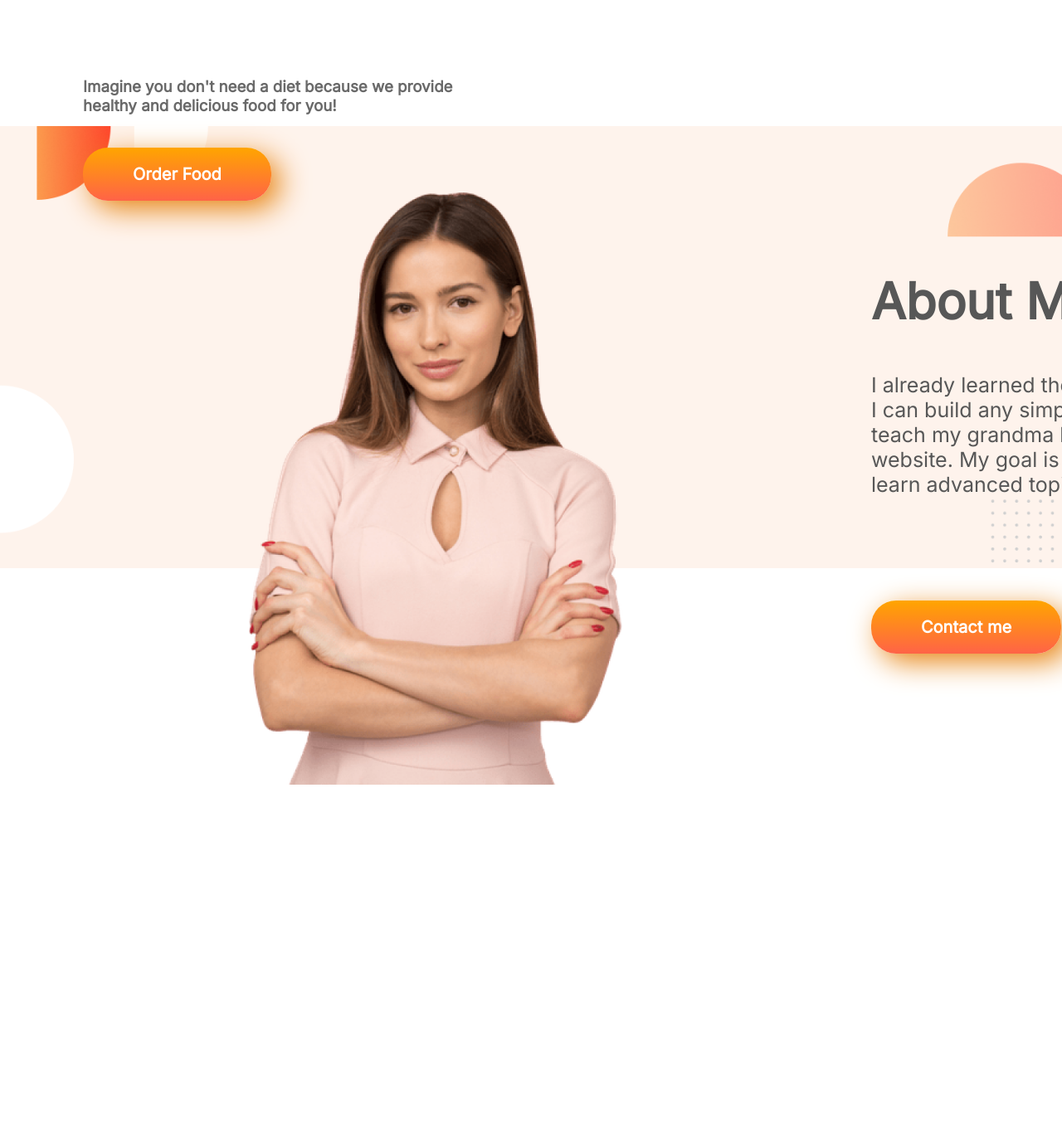
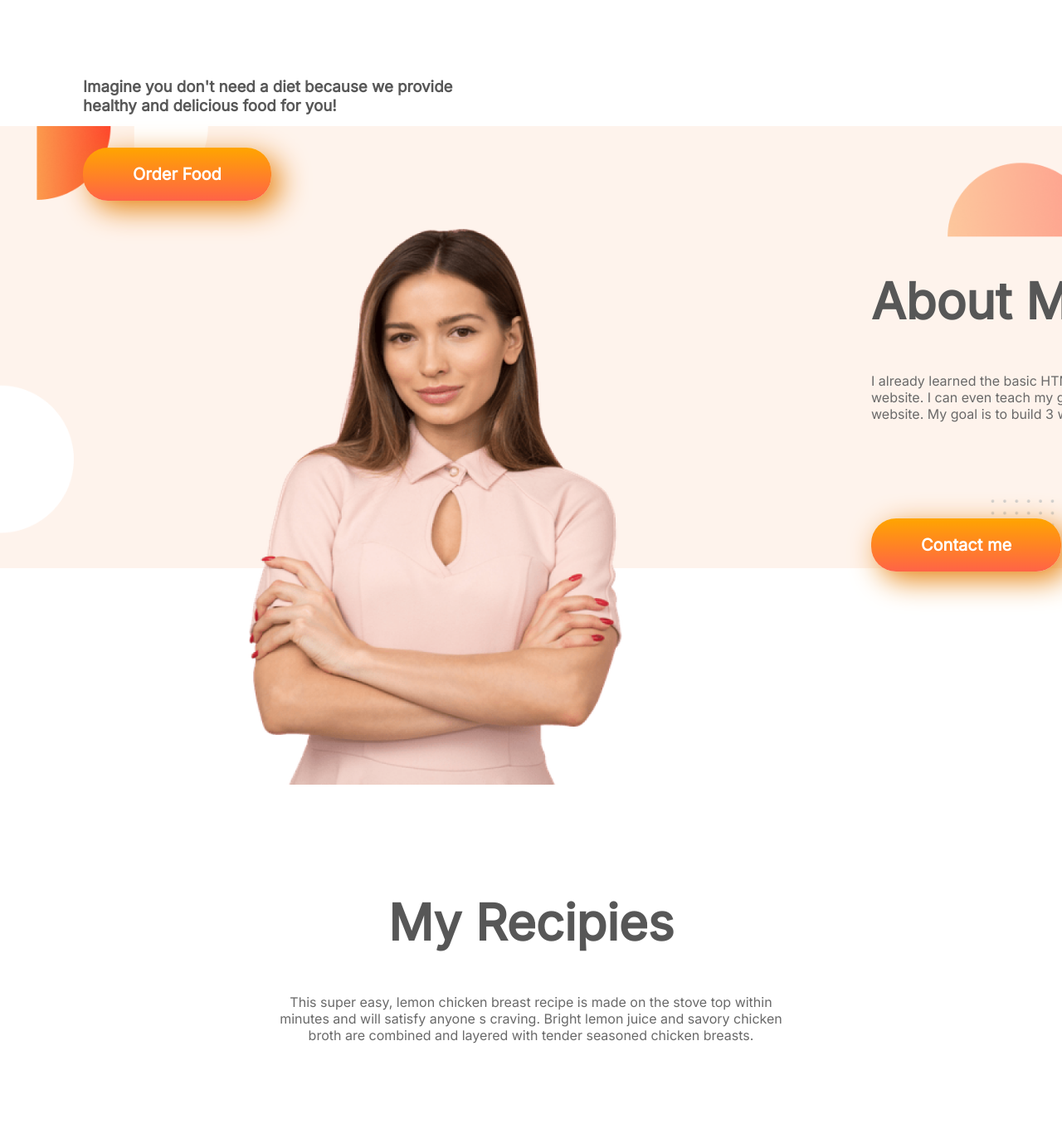
Before and after one commit to Robin-Matubbor/Conceptual_Website, a plain HTML site: page index.html in a window 1280 px wide. Shown: the part 751-2129 px from the top of the page at 83% size. Before the commit the page ends 1746 px from the top, so only its background shows below. Drawn offline with Linux system fonts and the light colour scheme.

Commit message:
Section 3rd finished

```diff
--- a/index.html
+++ b/index.html
@@ -44,5 +44,15 @@
             <a class="link-button-2st-section" target="_blank" href="https://www.linkedin.com/feed/">Contact me</a>
         </div>
     </section>
+
+
+    <section class="full-width">
+        <div class="section-3rd-style">
+            <h2>My Recipies</h2>
+            <p id="section-3rd-peragraph-style">
+                This super easy, lemon chicken breast recipe is made on the stove top within minutes and will satisfy anyone s craving. Bright lemon juice and savory chicken broth are combined and layered with tender seasoned chicken breasts.
+            </p>
+        </div>
+    </section>
 </body>
 </html>
--- a/style.css
+++ b/style.css
@@ -16,6 +16,13 @@ h2{
     color: #575757;
     font-weight:900;
     }
+
+h3{
+    font-size: px;
+    color: #575757;
+    font-weight:900;
+    }
+}
 p{
     font-size: 25px;
     color: #575757;
@@ -62,42 +69,58 @@ p{
 
 .half-width{
     width: 50%;
-}
+    }
 
 .half-width img{
     width: 100%;
-}
+    }
 
 #position-text-1st-section{
     position: relative;
     left: 100px;
     top : 150px;
-}
+    }
 
 #position-img-1st-section{
     position: relative;
     right: 100px;
-}
+    }
 
 
 #position-img-2nd-section{
     position: relative;
-    top: 80px;
+    top: 124px;
     left: 300px;
     width: 450px;
+    height: 670px;
+    }
 
-}
 
 #position-text-2nd-section{
     position: relative;
     top : 125px;
     left: 600px;
     width: 40%;
-
-}
+    }
 
 #second-sectoin-background-image{
     background-image: url(image/shapes/7.png);
     background-repeat: no-repeat;
     background-size: 100%;
+    }
+
+
+.section-3rd-style{
+    text-align: center;
+    width: 100%;
+    }
+
+#section-3rd-peragraph-style{
+    width: 50%;
+    height: auto;
+    margin: auto;
+    }
+
+.section-3rd-style h2{
+    padding-top: 80px;
 }
```
